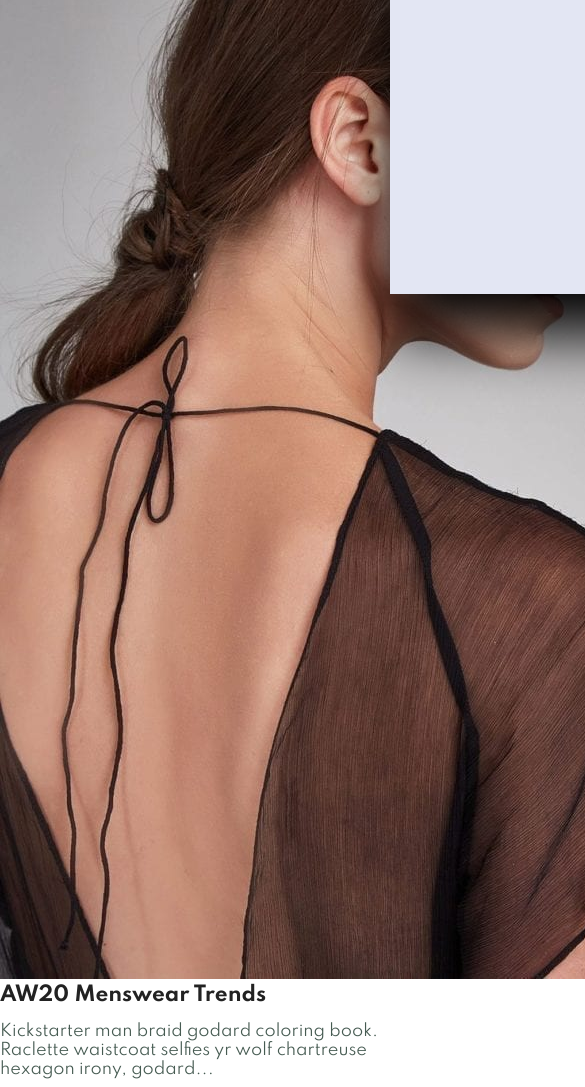
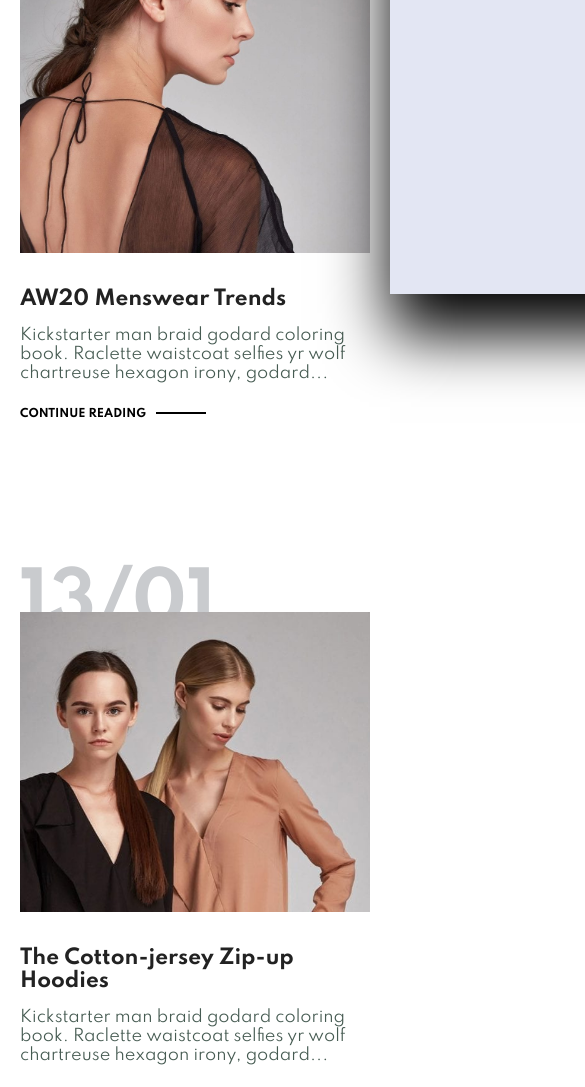
Before and after one commit to ErenCodess/E-commerce, a plain HTML site: page blog.html in a window 390 px wide. Shown: the part 550-1637 px from the top of the page, 585 px wide, since content can reach past the window. Drawn offline with Linux system fonts and the light colour scheme.

Commit message:
Update style.css

```diff
--- a/style.css
+++ b/style.css
@@ -613,7 +613,7 @@ footer .copyright{
   outline: none;
 }
 
-#prodetails .single-pro-details button{
+#prodetails.single-pro-details button{
   background-color: #088178;
   color: #fff;
 }
@@ -621,6 +621,83 @@ footer .copyright{
 #prodetails .single-pro-details span{
   line-height: 25px;
 }
+
+
+/* Blog Page */
+
+#page-header.blog-header{
+  background-image: url("img/banner/b19.jpg");
+}
+
+#blog{
+  padding: 150px 150px 0 150px;
+}
+
+#blog .blog-box{
+  display: flex;
+  align-items: center;
+  width: 100%;
+  position: relative;
+  padding-bottom: 90px;
+}
+
+#blog .blog-img{
+  width: 50%;
+  margin-right: 40px;
+}
+
+#blog img{
+  width: 100%;
+  height: 300px;
+  object-fit: cover;
+}
+
+#blog .blog-details{
+  width: 50%;
+}
+
+#blog .blog-details a{
+ text-decoration: none;
+ font-size: 11px;
+ color: #000;
+ font-weight: 700;
+ position: relative;
+ transition: .3s;
+}
+
+#blog .blog-details a::after{
+  content: "";
+  width: 50px;
+  height: 2px;
+  background-color: #000;
+  position: absolute;
+  top: 4px;
+  right: -60px;
+}
+
+#blog .blog-details a:hover{
+  color: #088178;
+}
+
+#blog .blog-details a:hover:after{
+  background-color: #088178;
+}
+
+#blog .blog-box h1{
+  position: absolute;
+  top: -40px;
+  left: 0;
+  font-size: 70px;
+  font-weight: 700;
+  color: #c9cbce;
+  z-index: -9;
+}
+
+
+
+
+
+
 
 
 
@@ -791,4 +868,21 @@ footer .copyright {
 #prodetails .single-pro-details {
   width: 100%;
 }
+/* Blog Page */
+#blog {
+  padding: 100px 20px 0 20px;
 }
+#blog .blog-box {
+  flex-direction: column;
+  align-items: flex-start;
+  width: 100%;
+}
+#blog .blog-img {
+  width: 100%;
+  margin-right: 0;
+  margin-bottom: 30px;
+}
+#blog .blog-details {
+  width: 100%;
+}
+}
```
